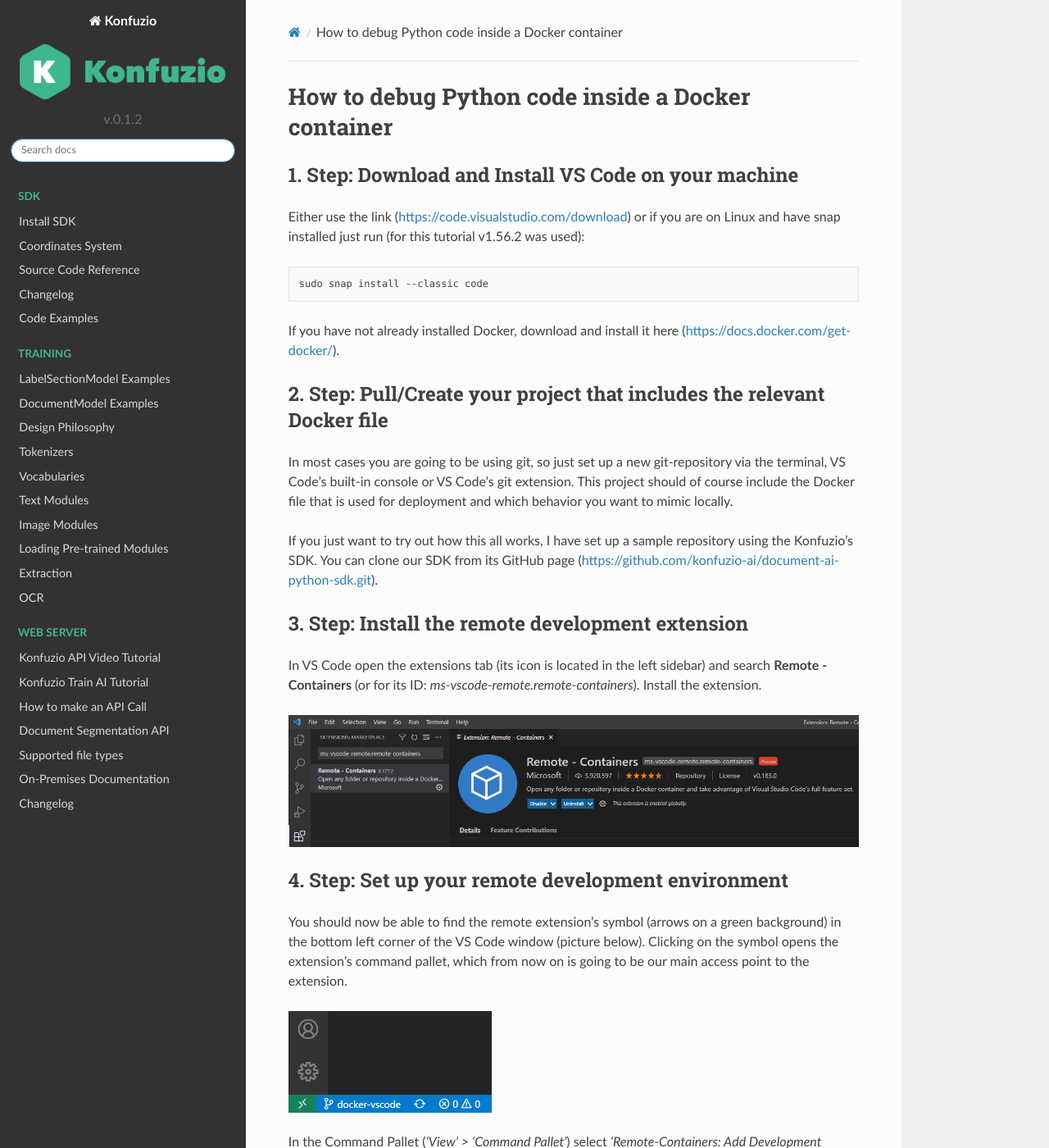
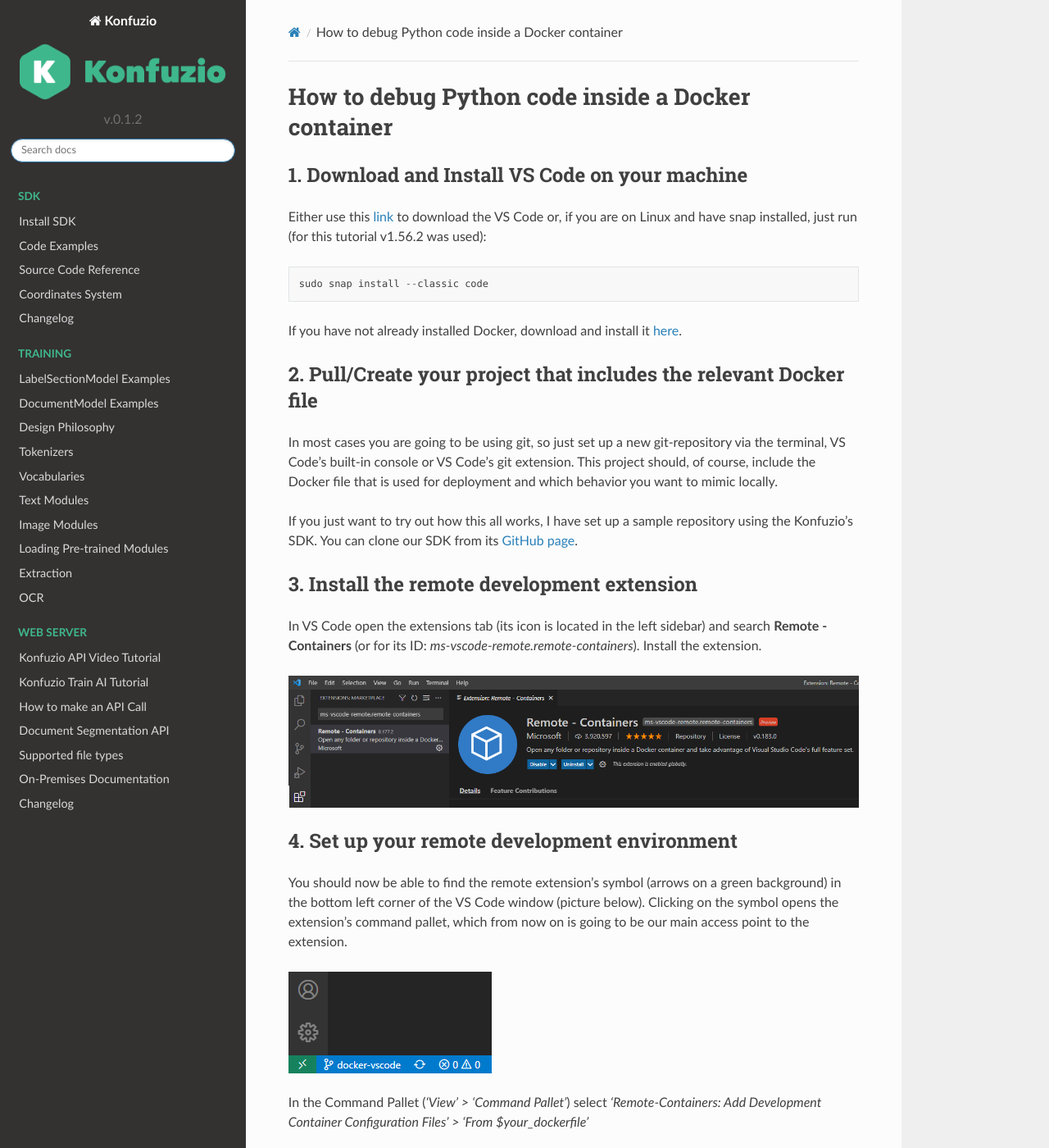
Before and after one commit to konfuzio-ai/konfuzio-sdk, a Sphinx documentation site: the page built from docs/sdk/examples/vscode_docker.md, in a window 1280 px wide and 1400 px high. Shown: the whole window at 82% size. Built offline with Sphinx 7.4.7 and the Read the Docs theme 2.0.0, drawn with Linux system fonts in a browser that asks for light colours; some of the changed text lies outside the part shown.

Commit message:
small update in vscode tutorial

````diff
--- a/docs/index.rst
+++ b/docs/index.rst
@@ -55,10 +55,10 @@
 
 
    sdk/configuration_reference.md
+   sdk/examples/examples.rst
+   sdk/sourcecode.rst
    sdk/coordinates_system.md
-   sdk/sourcecode.rst
    sdk/changelog.md
-   sdk/examples/examples.rst
 
 
 .. toctree::
--- a/docs/sdk/examples/vscode_docker.md
+++ b/docs/sdk/examples/vscode_docker.md
@@ -3,28 +3,27 @@
 
 ## How to debug Python code inside a Docker container
 
-### 1. Step: Download and Install VS Code on your machine
+### 1. Download and Install VS Code on your machine
 
-Either use the link (https://code.visualstudio.com/download) or if you are on Linux and have snap installed just run
-(for this tutorial v1.56.2 was used):
+Either use this [link](https://code.visualstudio.com/download) to download the VS Code or, if you are on Linux and have
+snap installed, just run (for this tutorial v1.56.2 was used):
 
-```ubuntu
+```python
 sudo snap install --classic code
 ```
-If you have not already installed Docker, download and install it here (https://docs.docker.com/get-docker/).
+If you have not already installed Docker, download and install it [here](https://docs.docker.com/get-docker/).
 
-### 2. Step: Pull/Create your project that includes the relevant Docker file
+### 2. Pull/Create your project that includes the relevant Docker file
 
 In most cases you are going to be using git, so just set up a new git-repository via the terminal, VS Code’s built-in
-console or VS Code’s git extension. This project should of course include the Docker file that is used for deployment
+console or VS Code’s git extension. This project should, of course, include the Docker file that is used for deployment
 and which behavior you want to mimic locally.
 
 
+If you just want to try out how this all works, I have set up a sample repository using the Konfuzio’s SDK. You can
+clone our SDK from its [GitHub page](https://github.com/konfuzio-ai/document-ai-python-sdk.git).
 
-If you just want to try out how this all works, I have set up a sample repository using the Konfuzio’s SDK. You can
-clone our SDK from its GitHub page (https://github.com/konfuzio-ai/document-ai-python-sdk.git).
-
-### 3. Step: Install the remote development extension
+### 3. Install the remote development extension
 
 In VS Code open the extensions tab (its icon is located in the left sidebar) and search **Remote - Containers** (or for
 its ID: *ms-vscode-remote.remote-containers*). Install the extension.
@@ -33,7 +32,7 @@
 
 ![remote development extension](../../_static/img/vscode_docker/remote_dev_extension.png)
 
-### 4. Step: Set up your remote development environment
+### 4. Set up your remote development environment
 
 You should now be able to find the remote extension's symbol (arrows on a green background) in the bottom left corner of
 the VS Code window (picture below). Clicking on the symbol opens the extension's command pallet, which from now on is
@@ -46,7 +45,7 @@
 
 ![command pallet](../../_static/img/vscode_docker/command_pallet.png)
 
-Now you should see in the file explorer under .devcontainer your devcontainer.json file. Open it. These are the basic
+Now you should see in the file explorer under *.devcontainer* your *devcontainer.json* file. Open it. These are the basic
 configurations of your devcontainer. Most of this can be left unchanged. Maybe give your container a name by changing
 the 'name' variable. Additionally, you should specify all the ports you need inside your Docker container in
 'forwardPorts'.
@@ -54,24 +53,20 @@
 
 ![devcontainer.json](../../_static/img/vscode_docker/devcontainer.png)
 
-### 5. Step: Build and run your Docker container
+### 5. Build and run your Docker container
 
 Open the extension’s command pallet by clicking on the arrows in the bottom left and search
 for *‘Reopen Folder in Container’*. If you are doing this the first time, this builds the Docker container and thus
 can take quite a bit of time.
-
-
 
 To confirm that you are now inside the container look again to the bottom left. You should now be able to
 see *'Dev Container: $your_name'* next to the two arrows.
 
 ![green arrows with text](../../_static/img/vscode_docker/green_arrows_with_text.png)
 
-### 6. Step: Install the Python extension inside the Docker container to debug and run Python files
+### 6. Install the Python extension inside the Docker container to debug and run Python files
 
 Again open up the extensions tab (now inside the Docker container) and install the Python extension (ID: *ms-python.python*).
-
-
 
 Now you can debug/run any Python file you want. Open up the chosen Python file and the 'Run and Debug' tab by clicking
 the run/debug icon that should be now available on the left taskbar.
@@ -89,7 +84,7 @@
 If you are in the sample project you can make sure that the Docker container works as expected by entering the tests
 folder (*'cd tests'*) and executing:
 
-```ubuntu
+```python
 pytest -m local
 ```
 
@@ -98,11 +93,8 @@
 
 ### Additional Tips
 
-
-
 - If you want to switch back to your local machine (to e.g. switch branch), open the extension’s command pallet by
   clicking on the arrows and select *‘Reopen Folder Locally’*.
-
 
 
 - If you want to rebuild the container, because e.g. a different branch uses different dependencies, open the
````
